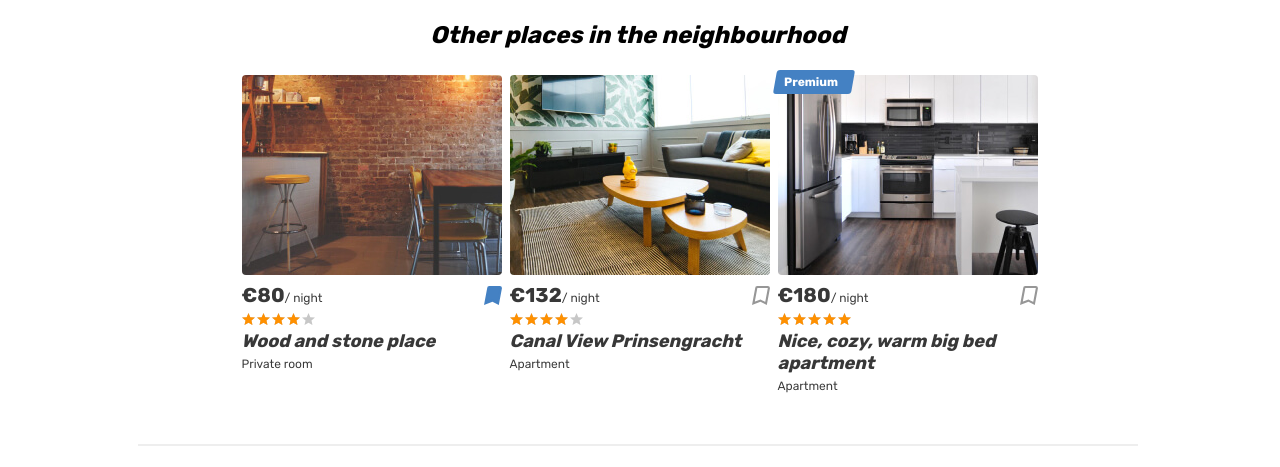
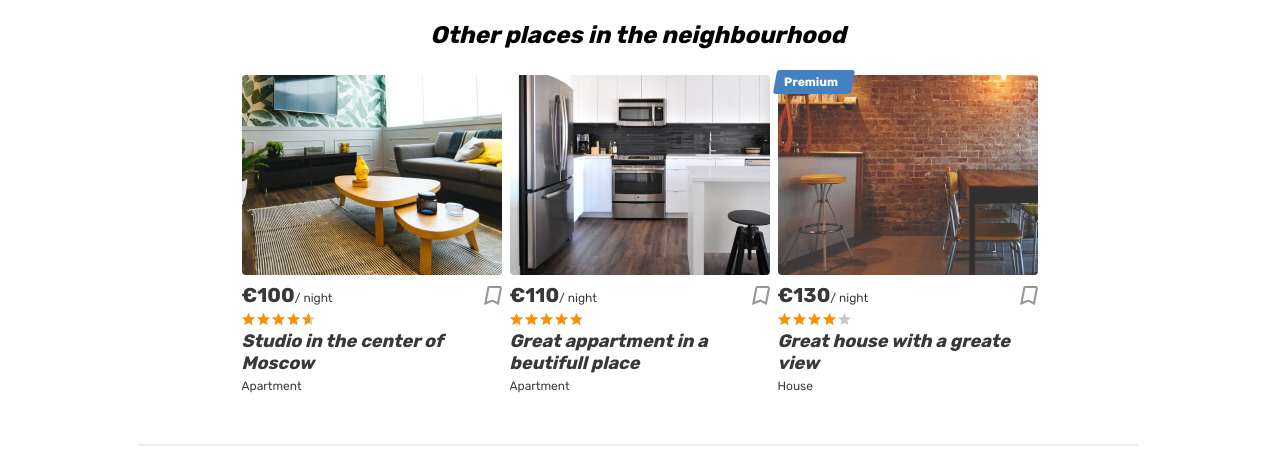
Before and after one commit to zojgame/Six-Cities-React-SPA, a React (Create React App) app in the folder project/: page /property/1 in a window 1280 px wide. Shown: the part 2685-3152 px from the top of the page. Built offline with nearby package versions, Linux system fonts and the light colour scheme; grey boxes are pictures that could not be loaded.

Commit message:
task 5 + added nearest offers in property page

```diff
--- a/project/src/components/app/pages/property-page.tsx
+++ b/project/src/components/app/pages/property-page.tsx
@@ -10,14 +10,16 @@ type PropertyPageProps = {
 }
 
 function PropertyPage({apartments} : PropertyPageProps):JSX.Element {
-
   const { num } = useParams();
-
 
   const currentOffer = apartments.filter((offer) => (offer.id === num));
   if(currentOffer.length === 0){
     return (<ErrorPage />);
   }
+
+  const nearestApartments = apartments.filter((offer) => (offer.id !== num));
+  const otherPlaces = nearestApartments.map((apartment) => (OtherApartment(apartment)));
+
   const photos = currentOffer[0].pictures.map((pic) =>
     (
       // eslint-disable-next-line react/jsx-key
@@ -166,54 +168,40 @@ function PropertyPage({apartments} : PropertyPageProps):JSX.Element {
                 <Reviews offer={currentOffer[0]}/>
               </div>
             </div>
-            <section className="property__map map"><Map points={apartments} /></section>
+            <section className="property__map map"><Map points={nearestApartments} /></section>
           </section>
           <div className="container">
             <section className="near-places places">
               <h2 className="near-places__title">Other places in the neighbourhood</h2>
               <div className="near-places__list places__list">
+                {otherPlaces}
+              </div>
+            </section>
+          </div>
+        </main>
+      </div>
+    </body>
+  );
+}
+
+function OtherApartment(apartment : Offer):JSX.Element{
+  return(
     <article className="near-places__card place-card">
+      <div className={`place-card__mark${ apartment.isPremium ? '' : 'visually-hidden'}`}>
+        <span className={ apartment.isPremium ? '' : 'visually-hidden'}>Premium</span>
+      </div>
       <div className="near-places__image-wrapper place-card__image-wrapper">
         <a href="#tag">
-                      <img className="place-card__image" src="img/room.jpg" width="260" height="200" alt="Place" />
+          <img className="place-card__image" src={apartment?.pictures[0]
+            ? apartment.pictures[0]
+            : 'img/apartment-03.jpg'} width="260" height="200" alt="Place"
+          />
         </a>
       </div>
       <div className="place-card__info">
         <div className="place-card__price-wrapper">
           <div className="place-card__price">
-                        <b className="place-card__price-value">&euro;80</b>
-                        <span className="place-card__price-text">&#47;&nbsp;night</span>
-                      </div>
-                      <button className="place-card__bookmark-button place-card__bookmark-button--active button" type="button">
-                        <svg className="place-card__bookmark-icon" width="18" height="19">
-                          <use href="#icon-bookmark"></use>
-                        </svg>
-                        <span className="visually-hidden">In bookmarks</span>
-                      </button>
-                    </div>
-                    <div className="place-card__rating rating">
-                      <div className="place-card__stars rating__stars">
-                        <span style={{width: '80%'}}></span>
-                        <span className="visually-hidden">Rating</span>
-                      </div>
-                    </div>
-                    <h2 className="place-card__name">
-                      <a href="#tag">Wood and stone place</a>
-                    </h2>
-                    <p className="place-card__type">Private room</p>
-                  </div>
-                </article>
-
-                <article className="near-places__card place-card">
-                  <div className="near-places__image-wrapper place-card__image-wrapper">
-                    <a href="#tag">
-                      <img className="place-card__image" src="img/apartment-02.jpg" width="260" height="200" alt="Place" />
-                    </a>
-                  </div>
-                  <div className="place-card__info">
-                    <div className="place-card__price-wrapper">
-                      <div className="place-card__price">
-                        <b className="place-card__price-value">&euro;132</b>
+            <b className="place-card__price-value">&euro;{apartment.price}</b>
             <span className="place-card__price-text">&#47;&nbsp;night</span>
           </div>
           <button className="place-card__bookmark-button button" type="button">
@@ -225,57 +213,16 @@ function PropertyPage({apartments} : PropertyPageProps):JSX.Element {
         </div>
         <div className="place-card__rating rating">
           <div className="place-card__stars rating__stars">
-                        <span style={{width: '80%'}}></span>
+            <span style={{width: apartment.rating * 14.5}}></span>
             <span className="visually-hidden">Rating</span>
           </div>
         </div>
         <h2 className="place-card__name">
-                      <a href="#tag">Canal View Prinsengracht</a>
+          <a href="#tag">{apartment.name}</a>
         </h2>
-                    <p className="place-card__type">Apartment</p>
+        <p className="place-card__type">{apartment.offerType}</p>
       </div>
     </article>
-
-                <article className="near-places__card place-card">
-                  <div className="place-card__mark">
-                    <span>Premium</span>
-                  </div>
-                  <div className="near-places__image-wrapper place-card__image-wrapper">
-                    <a href="#tag">
-                      <img className="place-card__image" src="img/apartment-03.jpg" width="260" height="200" alt="Place" />
-                    </a>
-                  </div>
-                  <div className="place-card__info">
-                    <div className="place-card__price-wrapper">
-                      <div className="place-card__price">
-                        <b className="place-card__price-value">&euro;180</b>
-                        <span className="place-card__price-text">&#47;&nbsp;night</span>
-                      </div>
-                      <button className="place-card__bookmark-button button" type="button">
-                        <svg className="place-card__bookmark-icon" width="18" height="19">
-                          <use href="#icon-bookmark"></use>
-                        </svg>
-                        <span className="visually-hidden">To bookmarks</span>
-                      </button>
-                    </div>
-                    <div className="place-card__rating rating">
-                      <div className="place-card__stars rating__stars">
-                        <span style={{width: '100%'}}></span>
-                        <span className="visually-hidden">Rating</span>
-                      </div>
-                    </div>
-                    <h2 className="place-card__name">
-                      <a href="#tag">Nice, cozy, warm big bed apartment</a>
-                    </h2>
-                    <p className="place-card__type">Apartment</p>
-                  </div>
-                </article>
-              </div>
-            </section>
-          </div>
-        </main>
-      </div>
-    </body>
   );
 }
 
```
Lines whose indentation alone changed are shown as unchanged.
